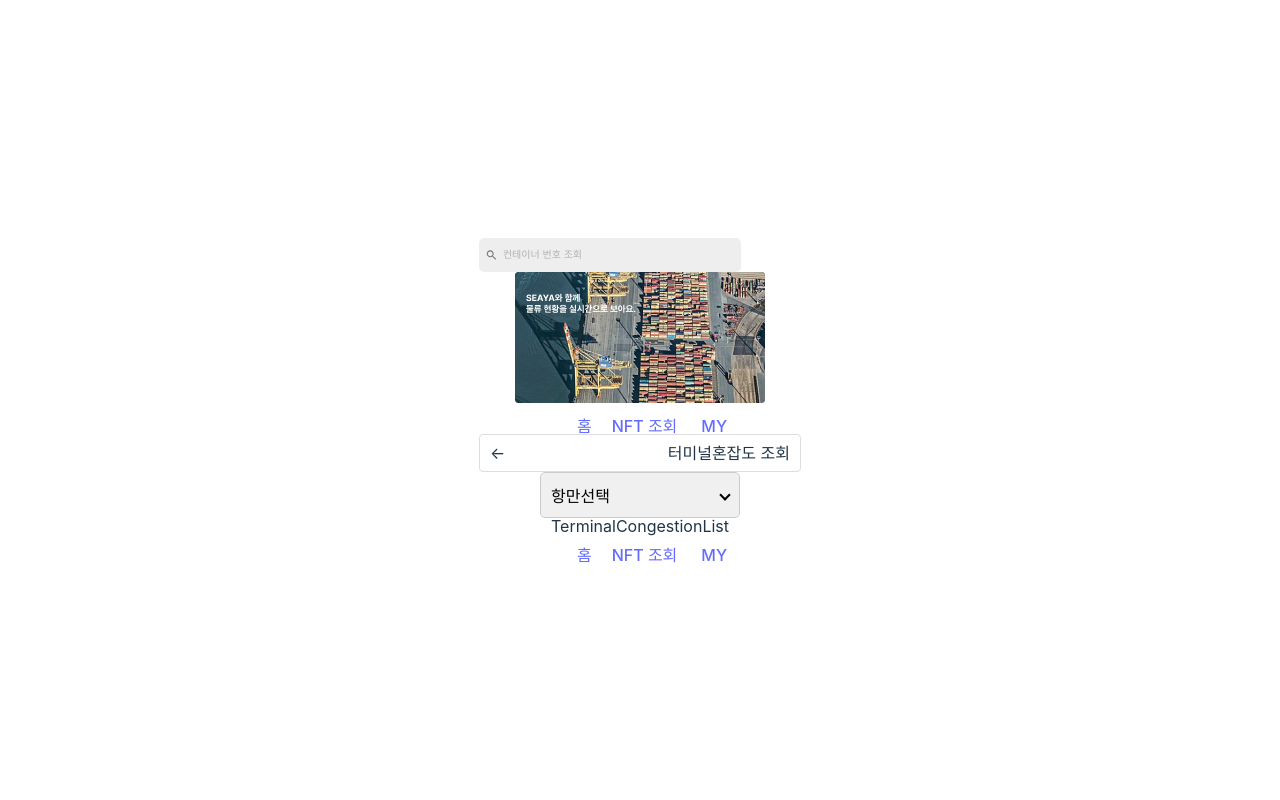
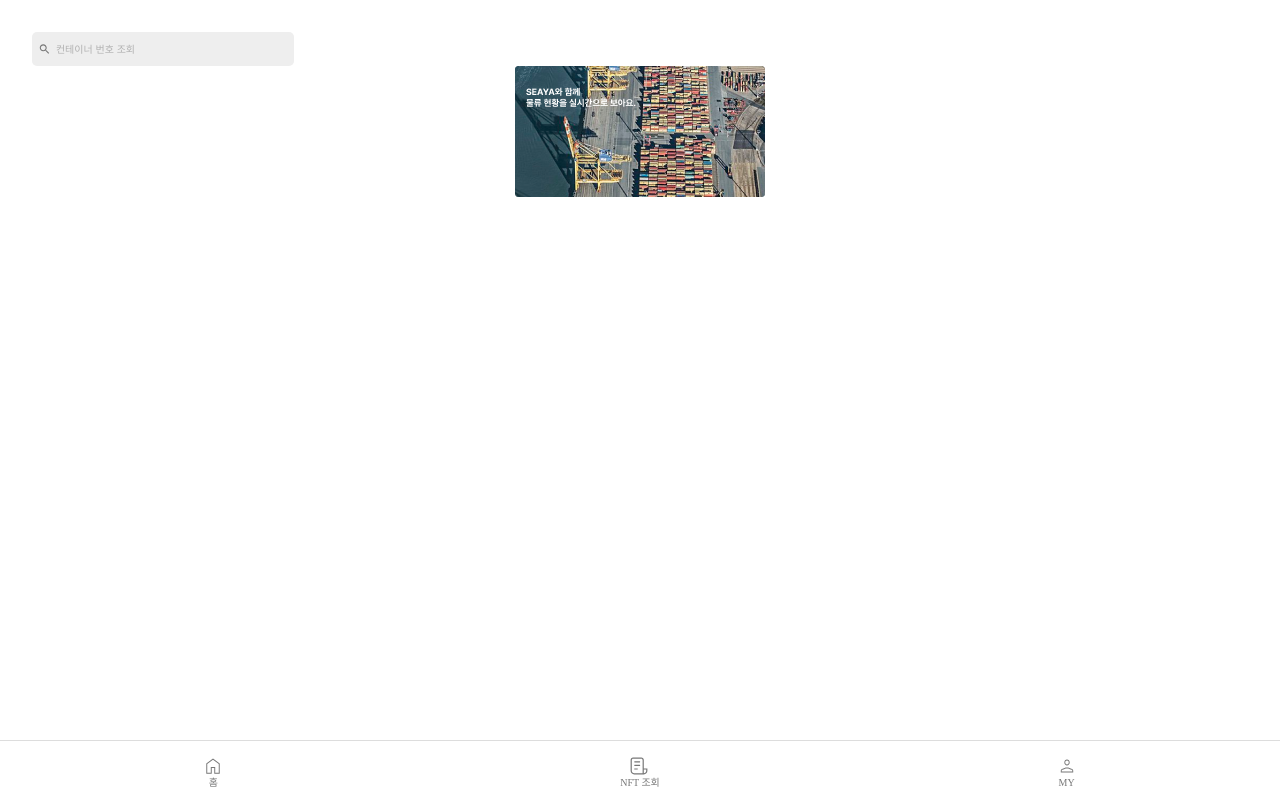
Before and after one commit to Serengeti-Lion-King/seaya-web, a React (Vite) app: page / in a window 1280 px wide. Built offline with nearby package versions, Linux system fonts and the light colour scheme.

Commit message:
bug: svgr 버그 수정 SVG 파일을 React 컴포넌트로 불러오는 중 오류 발생 해결
LR-34 #time 5m

```diff
--- a/package.json
+++ b/package.json
@@ -28,6 +28,7 @@
     "eslint-config-airbnb": "^19.0.4",
     "eslint-config-prettier": "^9.1.0",
     "eslint-import-resolver-alias": "^1.1.2",
+    "eslint-import-resolver-typescript": "^3.6.3",
     "eslint-plugin-import": "^2.29.1",
     "eslint-plugin-jsx-a11y": "^6.9.0",
     "eslint-plugin-prettier": "^5.2.1",
--- a/src/App.tsx
+++ b/src/App.tsx
@@ -8,13 +8,16 @@ const router = createBrowserRouter([
     path: '/',
     element: <MainPage />,
   },
+  {
+    path: '/terminalcongestioncheckpage',
+    element: <TerminalCongestionCheckPage />,
+  },
 ]);
 
 const App = () => {
   return (
     <div>
       <RouterProvider router={router} />
-      <TerminalCongestionCheckPage />
     </div>
   );
 };
--- a/src/components/SearchBar/SearchBar.tsx
+++ b/src/components/SearchBar/SearchBar.tsx
@@ -1,6 +1,6 @@
 // SeacrchBar.tsx
 
-import { ReactComponent as SearchIcon } from '@assets/search.svg';
+import SearchIcon from '@assets/search.svg?react';
 import '@components/SearchBar/SearchBar.scss';
 
 const SearchBar = () => {
--- a/src/components/ToolBar/ToolBar.scss
+++ b/src/components/ToolBar/ToolBar.scss
@@ -6,47 +6,45 @@
 //   src: url('@fonts/PRETENDARD-LIGHT.ttf') format('truetype');
 // }
 
-.toolbar {
-  // font-family: 'PRETENDARD-LIGHT';
+.tool-bar {
+  // 상단에 회색 경계선 추가
   border-top: 1px solid #dddddd;
 
-  // 아이콘들 가로로 정렬 및 띄엄 띄엄
+  // 아이콘들 가로로 정렬 및 간격 설정
   display: flex;
   justify-content: space-around;
 
-  // 아이콘 수직 중앙 정렬 (세로측 중앙 정렬)
+  // 아이콘 수직 중앙 정렬
   align-items: center;
 
+  // 전체 너비와 최소 너비 설정
   width: 100%;
-  // 최소 320px만 제공
   min-width: 320px;
   height: 59px;
 
+  // 화면 하단 고정
   position: fixed;
-  // position: fixed를 하였기 때문에 빈틈없이 적용하기 위함
   bottom: 0;
   right: 0;
   left: 0;
 
   span {
-    // flex: 1;
-    // flex-shrink: 1,
-    // flex-basis: 0%
-    // 위의 세 속성들과 flex:1은 동일한 역할
+    // 각 아이콘을 균등하게 분배
     flex: 1;
     text-align: center;
 
     a {
+      // 아이콘과 텍스트를 세로로 정렬
       display: flex;
-      // 아이콘이랑 텍스트는 같이 요소 안에 있으므로 세로로 정렬
       flex-direction: column;
       align-items: center;
       text-decoration: none;
-      color: 777777;
+      color: #777777;
       font-size: 10px;
       transition: color 0.1s ease;
 
-      svg {
+      .icon {
+        // 아이콘 크기 및 색상 설정
         width: 24px;
         height: 24px;
         fill: #777777;
@@ -54,14 +52,15 @@
       }
 
       &:hover {
-        // 마우스로 누르면 색상 변경
+        // 마우스 호버 시 색상 변경
         color: black;
-        svg {
+        .icon {
           fill: black;
         }
       }
 
       &.active {
+        // 활성화된 상태에서 색상 변경
         color: black;
       }
     }
--- a/src/components/ToolBar/ToolBar.tsx
+++ b/src/components/ToolBar/ToolBar.tsx
@@ -1,28 +1,28 @@
 // ToolBar.tsx
 
 import '@components/ToolBar/ToolBar.scss';
-import { ReactComponent as HomeIcon } from '@assets/homeIcon.svg';
-import { ReactComponent as SearchIcon } from '@assets/searchIcon.svg';
-import { ReactComponent as MyIcon } from '@assets/myIcon.svg';
+import HomeIcon from '@assets/homeIcon.svg?react';
+import SearchIcon from '@assets/searchIcon.svg?react';
+import MyIcon from '@assets/myIcon.svg?react';
 
 const ToolBar = () => {
   return (
     <div className="tool-bar">
       <span>
         <a href="/">
-          <HomeIcon />
+          <HomeIcon className="icon home-icon" />
           <span>홈</span>
         </a>
       </span>
       <span>
         <a href="/">
-          <SearchIcon />
+          <SearchIcon className="icon search-icon" />
           <span>NFT 조회</span>
         </a>
       </span>
       <span>
         <a href="/">
-          <MyIcon />
+          <MyIcon className="icon my-icon" />
           <span>MY</span>
         </a>
       </span>
--- a/src/index.scss
+++ b/src/index.scss
@@ -1,80 +1,80 @@
 @import url('./reset.scss');
 
-$primary-color: #646cff;
-$hover-color: #535bf2;
-$background-dark: #242424;
-$background-light: #ffffff;
+// $primary-color: #646cff;
+// $hover-color: #535bf2;
+// $background-dark: #242424;
+// $background-light: #ffffff;
 
-:root {
-  font-family: Inter, system-ui, Avenir, Helvetica, Arial, sans-serif;
-  line-height: 1.5;
-  font-weight: 400;
+// :root {
+//   font-family: Inter, system-ui, Avenir, Helvetica, Arial, sans-serif;
+//   line-height: 1.5;
+//   font-weight: 400;
 
-  color-scheme: light dark;
-  color: rgba(255, 255, 255, 0.87);
-  background-color: $background-dark;
+//   color-scheme: light dark;
+//   color: rgba(255, 255, 255, 0.87);
+//   background-color: $background-dark;
 
-  font-synthesis: none;
-  text-rendering: optimizeLegibility;
-  -webkit-font-smoothing: antialiased;
-  -moz-osx-font-smoothing: grayscale;
-}
+//   font-synthesis: none;
+//   text-rendering: optimizeLegibility;
+//   -webkit-font-smoothing: antialiased;
+//   -moz-osx-font-smoothing: grayscale;
+// }
 
-a {
-  font-weight: 500;
-  color: $primary-color;
-  text-decoration: inherit;
+// a {
+//   font-weight: 500;
+//   color: $primary-color;
+//   text-decoration: inherit;
 
-  &:hover {
-    color: $hover-color;
-  }
-}
+//   &:hover {
+//     color: $hover-color;
+//   }
+// }
 
-body {
-  margin: 0;
-  display: flex;
-  place-items: center;
-  min-width: 320px;
-  min-height: 100vh;
-}
+// body {
+//   margin: 0;
+//   display: flex;
+//   place-items: center;
+//   min-width: 320px;
+//   min-height: 100vh;
+// }
 
-h1 {
-  font-size: 3.2em;
-  line-height: 1.1;
-}
+// h1 {
+//   font-size: 3.2em;
+//   line-height: 1.1;
+// }
 
-button {
-  border-radius: 8px;
-  border: 1px solid transparent;
-  padding: 0.6em 1.2em;
-  font-size: 1em;
-  font-weight: 500;
-  font-family: inherit;
-  background-color: #1a1a1a;
-  cursor: pointer;
-  transition: border-color 0.25s;
+// button {
+//   border-radius: 8px;
+//   border: 1px solid transparent;
+//   padding: 0.6em 1.2em;
+//   font-size: 1em;
+//   font-weight: 500;
+//   font-family: inherit;
+//   background-color: #1a1a1a;
+//   cursor: pointer;
+//   transition: border-color 0.25s;
 
-  &:hover {
-    border-color: $primary-color;
-  }
+//   &:hover {
+//     border-color: $primary-color;
+//   }
 
-  &:focus,
-  &:focus-visible {
-    outline: 4px auto -webkit-focus-ring-color;
-  }
-}
+//   &:focus,
+//   &:focus-visible {
+//     outline: 4px auto -webkit-focus-ring-color;
+//   }
+// }
 
-@media (prefers-color-scheme: light) {
-  :root {
-    color: #213547;
-    background-color: $background-light;
-  }
+// @media (prefers-color-scheme: light) {
+//   :root {
+//     color: #213547;
+//     background-color: $background-light;
+//   }
 
-  a:hover {
-    color: #747bff;
-  }
+//   a:hover {
+//     color: #747bff;
+//   }
 
-  button {
-    background-color: #f9f9f9;
-  }
-}
+//   button {
+//     background-color: #f9f9f9;
+//   }
+// }
--- a/vite.config.ts
+++ b/vite.config.ts
@@ -1,13 +1,11 @@
 import react from '@vitejs/plugin-react-swc';
 import path from 'path';
 import { defineConfig } from 'vite';
-// eslint-disable-next-line import/no-extraneous-dependencies
 import svgr from 'vite-plugin-svgr';
 
 // https://vitejs.dev/config/
 export default defineConfig({
-  // include는 ?react → ReactComponent
-  plugins: [react(), svgr({ include: '**/*.svg' })],
+  plugins: [react(), svgr()],
   resolve: {
     alias: {
       '@assets': path.resolve(__dirname, './src/assets'),
```
Also changed, not shown: src/custom.d.ts (deleted, +0 -13 lines), 1 other file (tests, documents, lock files or other folders).
